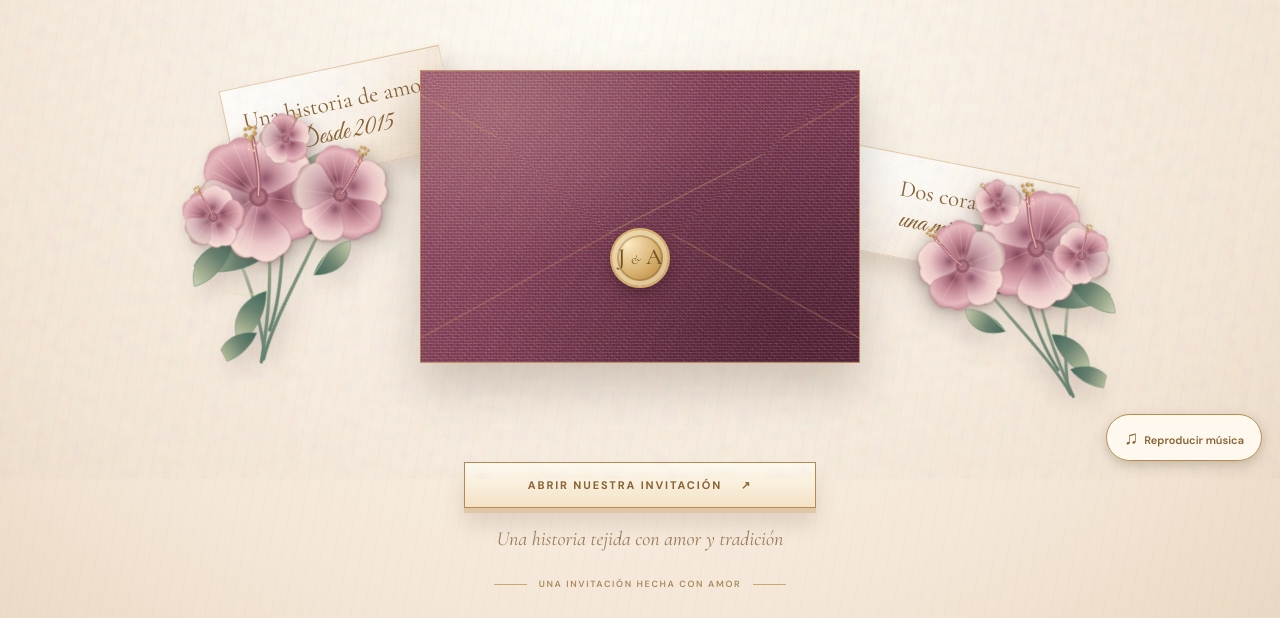
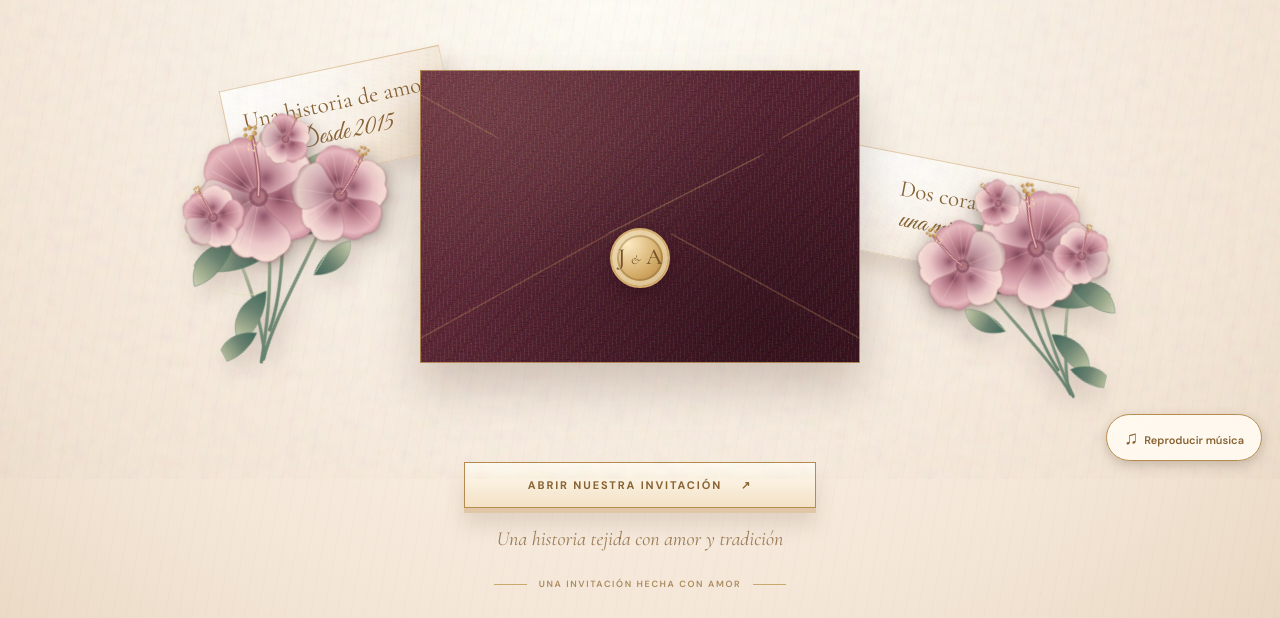
Before and after one commit to aslyzabaleta/BODA-JOSE-ASLY-2026-ARTESANAL, a plain HTML site: page index.html in a window 1280 px wide. Shown: the part 321-939 px from the top of the page. Drawn offline with nearby package versions, Linux system fonts and the light colour scheme.

Commit message:
Ajusta el sobre a borgoña vinotinto profundo

```diff
--- a/pulido-vertical.css
+++ b/pulido-vertical.css
@@ -229,3 +229,18 @@
  background-image:repeating-linear-gradient(12deg,transparent 0 7px,rgba(255,241,219,.12) 7px 7.7px,transparent 7.7px 16px),repeating-linear-gradient(97deg,transparent 0 12px,rgba(26,5,16,.10) 12px 12.8px,transparent 12.8px 25px),radial-gradient(circle at 2px 2px,rgba(255,238,210,.18) .7px,transparent 1.7px);
  background-size:auto,auto,7px 7px;opacity:.8;mix-blend-mode:soft-light;
 }
+
+/* Ajuste cromático definitivo del sobre: borgoña/vinotinto real.
+   Se elimina el matiz rojo brillante y cualquier deriva ciruela/morada.
+   Mantiene la textura artesanal y los pliegues existentes. */
+.env-back,.env-front,.env-fold-top{
+  background-color:#451923!important;
+  background-image:
+    radial-gradient(ellipse at 18% 13%,rgba(221,177,145,.10),transparent 52%),
+    radial-gradient(ellipse at 78% 88%,rgba(15,3,7,.42),transparent 60%),
+    repeating-linear-gradient(93deg,rgba(242,220,197,.065) 0 .7px,transparent .7px 3.8px),
+    repeating-linear-gradient(4deg,rgba(20,5,9,.10) 0 .8px,transparent .8px 4.2px),
+    linear-gradient(132deg,#612936 0%,#4d1c29 43%,#38121d 100%)!important;
+  background-blend-mode:normal!important;
+  filter:none!important;
+}
```
